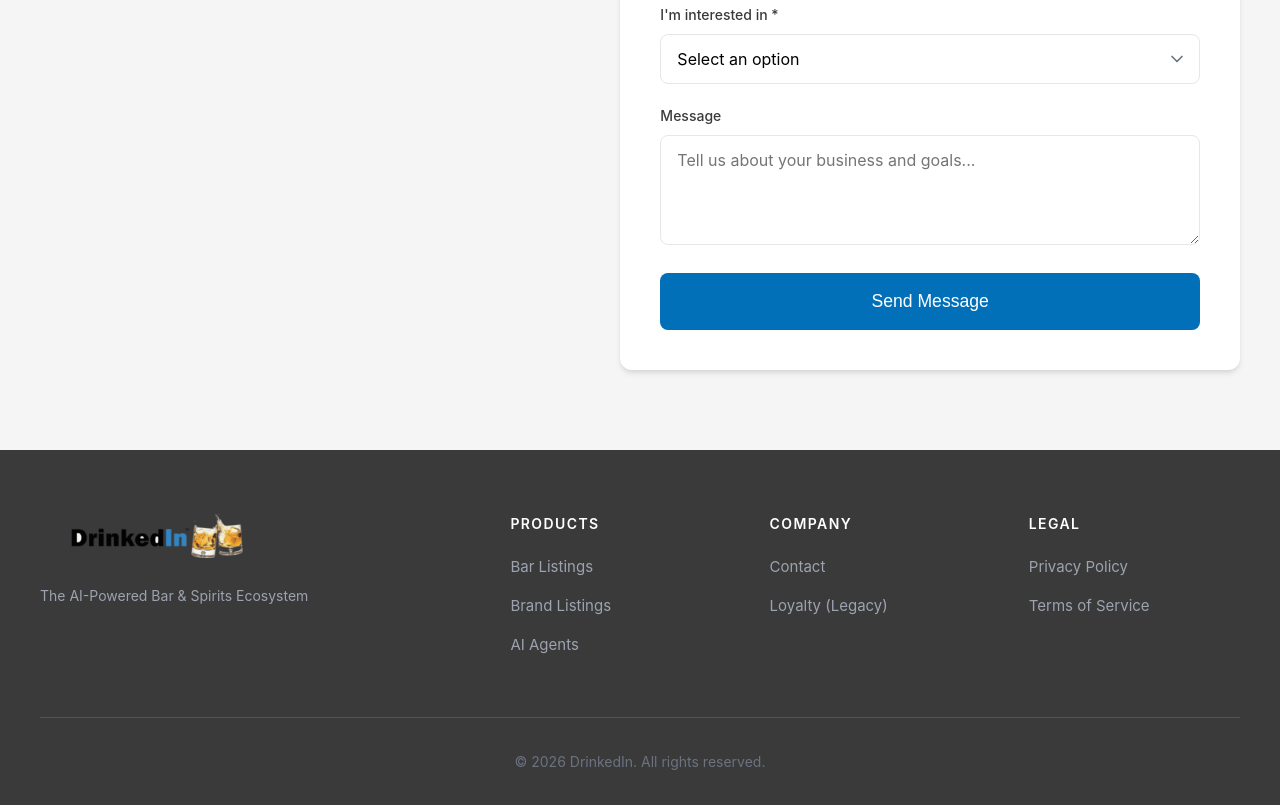
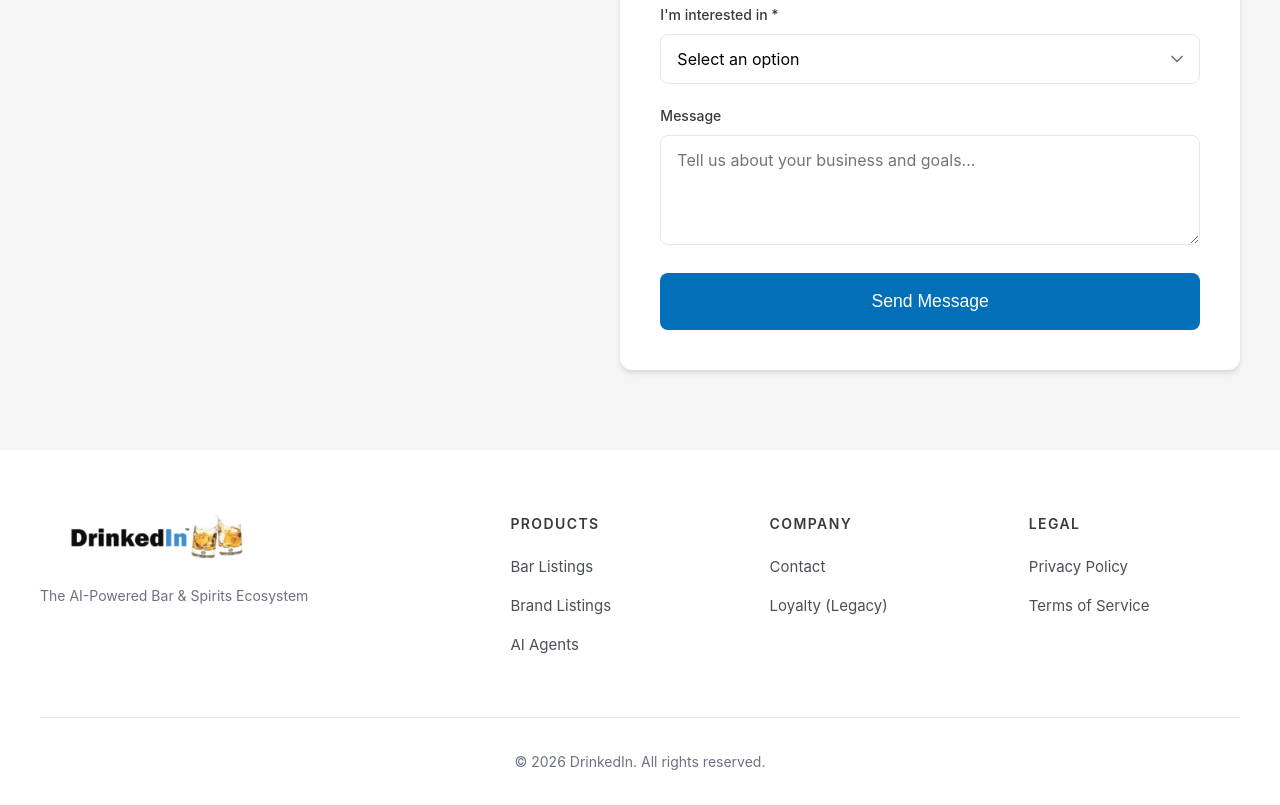
Before and after one commit to haim-barad/business.drinkedin.net-static, a website built with Vite: page src/index.html in a window 1280 px wide. Shown: the part 4321-5126 px from the top of the page. Built offline with nearby package versions, Linux system fonts and the light colour scheme.

Commit message:
style: Change footer to white background with darker text
- Footer background changed from dark gray to white for better logo visibility
- Text colors updated to darker shades for readability on white background
- Link hover color changed to primary blue

Co-Authored-By: Claude Opus 4.6 <noreply@anthropic.com>

```diff
--- a/src/styles/main.css
+++ b/src/styles/main.css
@@ -868,8 +868,8 @@ a:hover, a:focus {
    FOOTER
    ============================================ */
 .main-footer {
-    background-color: var(--secondary-color);
-    color: var(--white);
+    background-color: var(--white);
+    color: var(--secondary-color);
     padding: 4rem 0 2rem;
 }
 
@@ -896,13 +896,13 @@ a:hover, a:focus {
 }
 
 .footer-brand p {
-    color: #9ca3af;
+    color: var(--text-light);
     font-size: 0.875rem;
     line-height: 1.6;
 }
 
 .footer-links h4 {
-    color: var(--white);
+    color: var(--secondary-color);
     font-size: 0.875rem;
     font-weight: 600;
     text-transform: uppercase;
@@ -921,23 +921,23 @@ a:hover, a:focus {
 }
 
 .footer-links a {
-    color: #9ca3af;
+    color: var(--text-color);
     font-size: 0.9375rem;
     transition: color 0.2s ease;
 }
 
 .footer-links a:hover {
-    color: var(--white);
+    color: var(--primary-color);
 }
 
 .footer-bottom {
     padding-top: 2rem;
-    border-top: 1px solid #4b5563;
+    border-top: 1px solid var(--border-color);
     text-align: center;
 }
 
 .footer-bottom p {
-    color: #6b7280;
+    color: var(--text-light);
     font-size: 0.875rem;
 }
 
```
